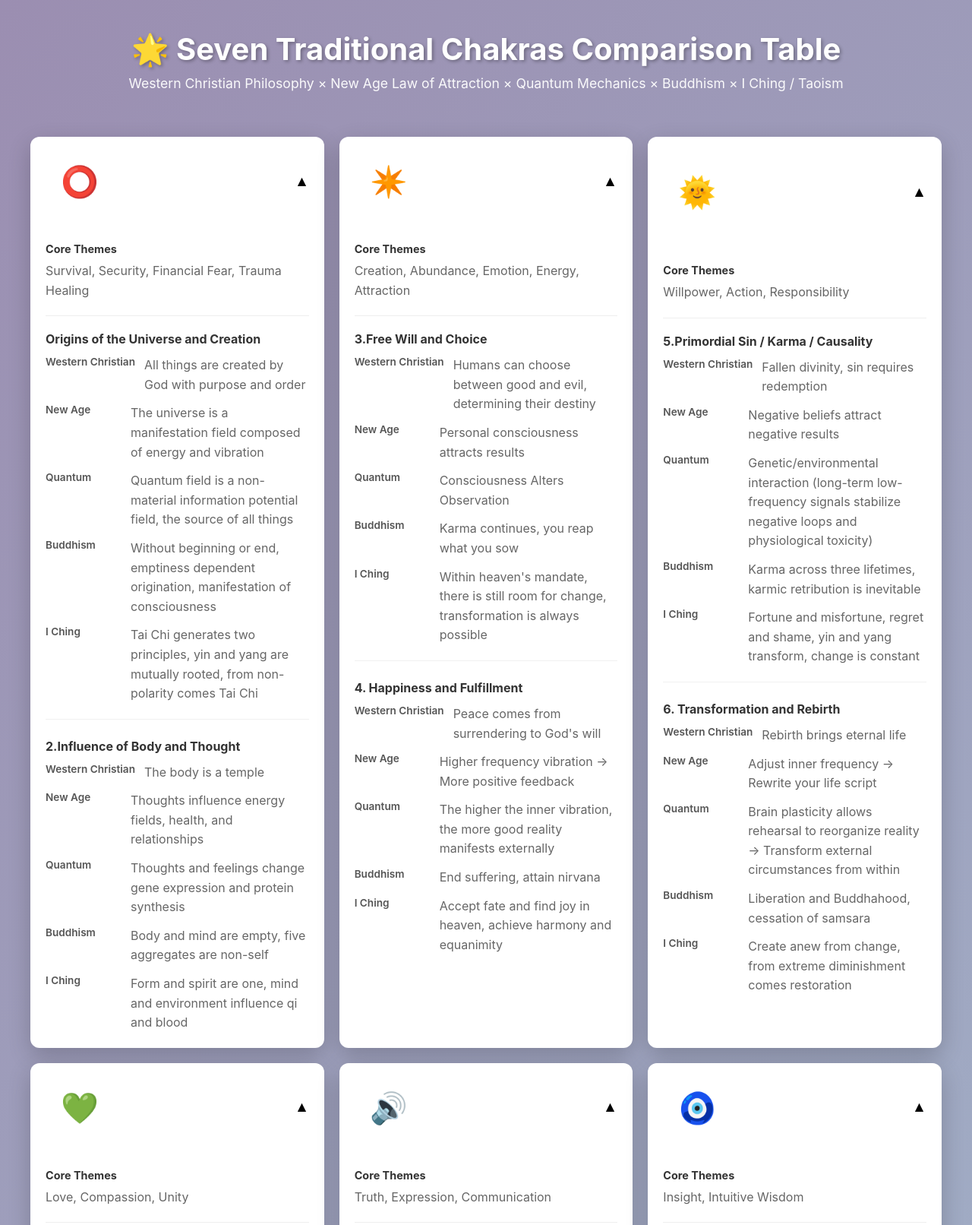
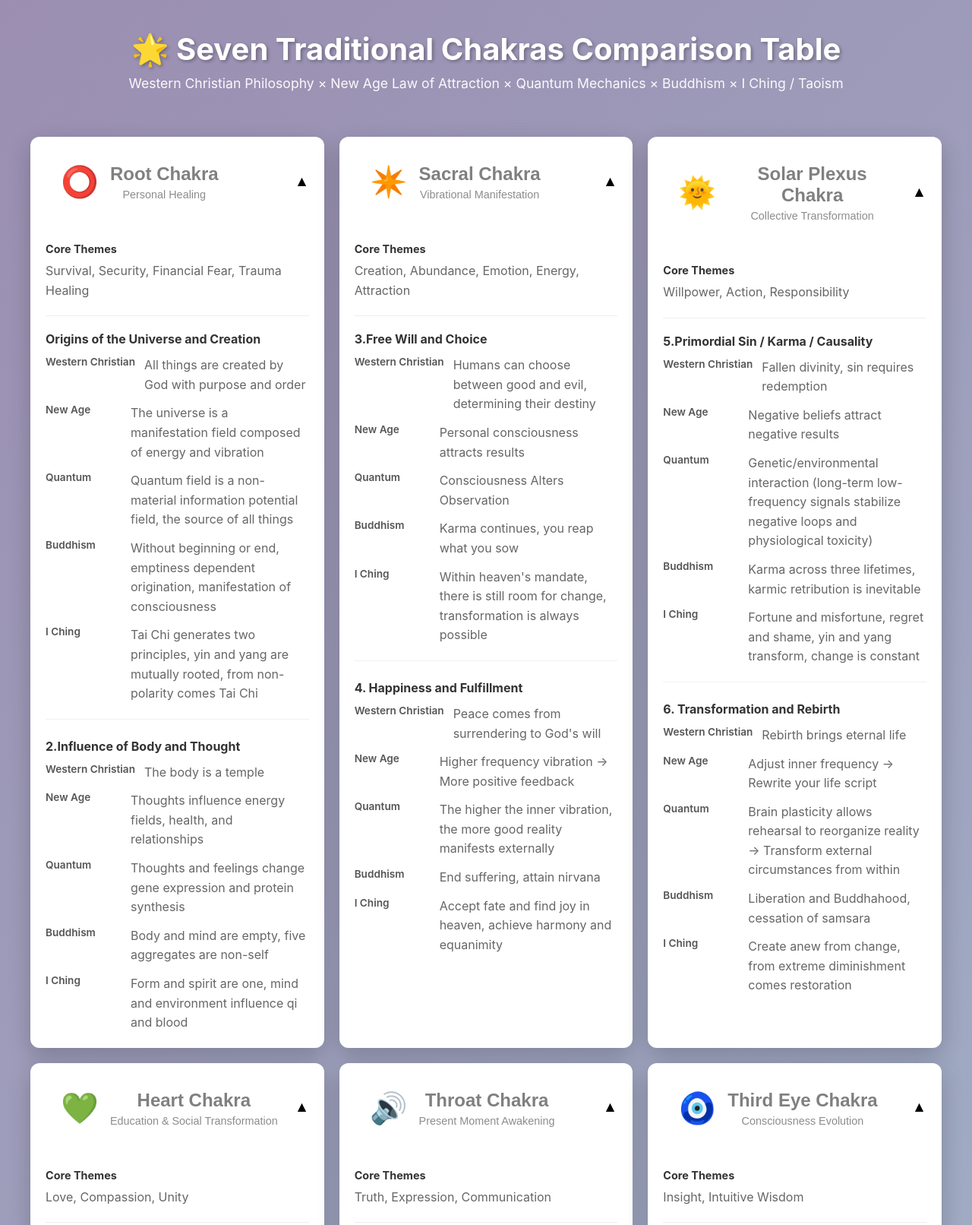
Before and after one commit to VBWEIBI/chakra-seven-comparison, a plain HTML site: page index_en.html in a window 1280 px wide. Shown: the top 1612 px of the page at 76% size. Drawn offline with Linux system fonts and the light colour scheme.

Commit message:
Change chakra header color from white to gray

```diff
--- a/index_en.html
+++ b/index_en.html
@@ -216,7 +216,7 @@
 
             <div class="chakra-card expanded">
                 <button class="toggle-btn" onclick="toggleChakra(this)">
-                    <div class="chakra-header" style="flex: 1; color: white;">
+                    <div class="chakra-header" style="flex: 1; color: gray;">
                         <span class="chakra-symbol">⭕</span>
                         <div class="chakra-title-section">
                             <h2>Root Chakra</h2>
@@ -291,7 +291,7 @@
 
             <div class="chakra-card expanded">
                 <button class="toggle-btn" onclick="toggleChakra(this)">
-                    <div class="chakra-header" style="flex: 1; color: white;">
+                    <div class="chakra-header" style="flex: 1; color: gray;">
                         <span class="chakra-symbol">✴️</span>
                         <div class="chakra-title-section">
                             <h2>Sacral Chakra</h2>
@@ -366,7 +366,7 @@
 
             <div class="chakra-card expanded">
                 <button class="toggle-btn" onclick="toggleChakra(this)">
-                    <div class="chakra-header" style="flex: 1; color: white;">
+                    <div class="chakra-header" style="flex: 1; color: gray;">
                         <span class="chakra-symbol">🌞</span>
                         <div class="chakra-title-section">
                             <h2>Solar Plexus Chakra</h2>
@@ -441,7 +441,7 @@
 
             <div class="chakra-card expanded">
                 <button class="toggle-btn" onclick="toggleChakra(this)">
-                    <div class="chakra-header" style="flex: 1; color: white;">
+                    <div class="chakra-header" style="flex: 1; color: gray;">
                         <span class="chakra-symbol">💚</span>
                         <div class="chakra-title-section">
                             <h2>Heart Chakra</h2>
@@ -516,7 +516,7 @@
 
             <div class="chakra-card expanded">
                 <button class="toggle-btn" onclick="toggleChakra(this)">
-                    <div class="chakra-header" style="flex: 1; color: white;">
+                    <div class="chakra-header" style="flex: 1; color: gray;">
                         <span class="chakra-symbol">🔊</span>
                         <div class="chakra-title-section">
                             <h2>Throat Chakra</h2>
@@ -591,7 +591,7 @@
 
             <div class="chakra-card expanded">
                 <button class="toggle-btn" onclick="toggleChakra(this)">
-                    <div class="chakra-header" style="flex: 1; color: white;">
+                    <div class="chakra-header" style="flex: 1; color: gray;">
                         <span class="chakra-symbol">🧿</span>
                         <div class="chakra-title-section">
                             <h2>Third Eye Chakra</h2>
@@ -666,7 +666,7 @@
 
             <div class="chakra-card expanded">
                 <button class="toggle-btn" onclick="toggleChakra(this)">
-                    <div class="chakra-header" style="flex: 1; color: white;">
+                    <div class="chakra-header" style="flex: 1; color: gray;">
                         <span class="chakra-symbol">🔮</span>
                         <div class="chakra-title-section">
                             <h2>Crown Chakra</h2>
```
